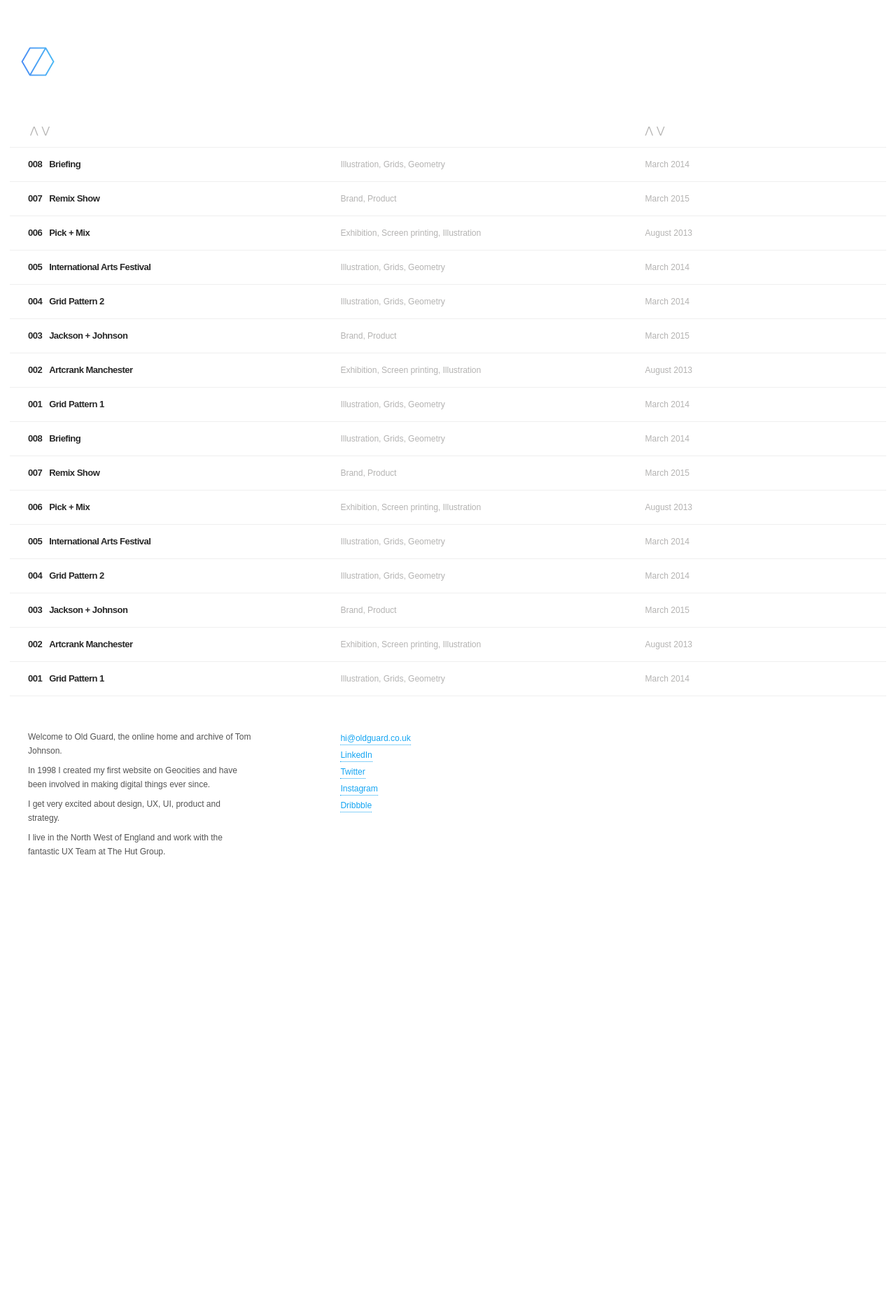
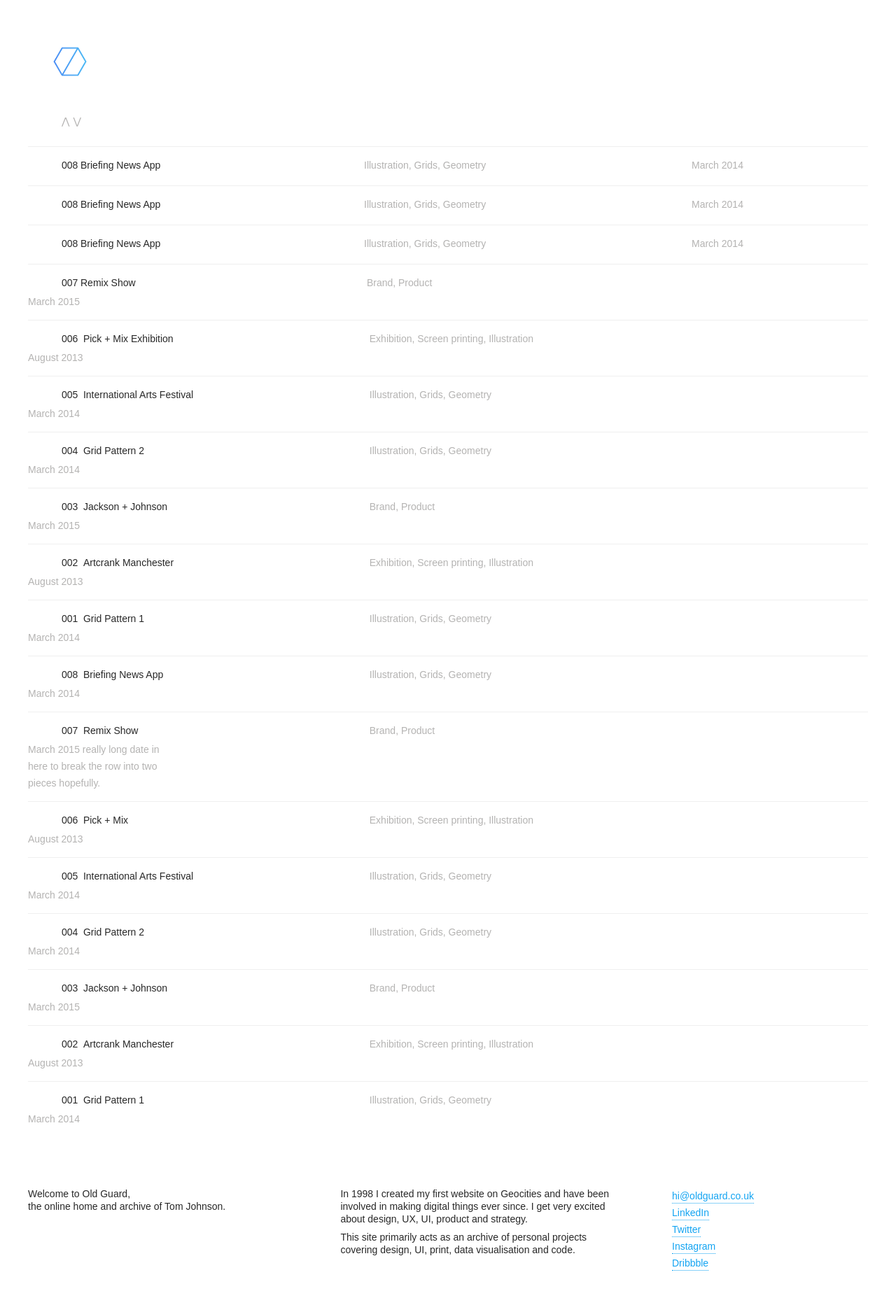
Before and after one commit to TomOldGuard/OldGuard, a PHP site: page / in a window 1280 px wide. Shown: the whole page at 70% size. Before the commit the page ends 1224 px from the top, so only its background shows below. Run offline with PHP 8.4, Linux system fonts and the light colour scheme; some libraries are stand-ins or nearby versions; some web fonts are replaced.

Commit message:
Progress
I think

```diff
--- a/css/freestylin.css
+++ b/css/freestylin.css
@@ -1,129 +1,27 @@
 *, img, body{ margin: 0; padding: 0; border: 0; }
 
 body{
-	font-family: sans-serif;
+	font-family: 'Realtime-Regular', sans-serif;
 	color: #B4B3B2;
 	overflow-x: hidden;
-	line-height: 24px;
-	font-size: 12px;
+	line-height: 16px;
+	font-size: 13px;
 }
 
-header{
-	width: 100%;
-	padding: 64px 0 42px 0;
+/* -------------------- type -------------------- */
+
+@font-face {
+    font-family: 'Realtime-Regular';
+    src: url('../fonts/realtime.eot');
+    src: url('../fonts/realtime.eot?#iefix') format('embedded-opentype'),
+         url('../fonts/realtime.woff2') format('woff2'),
+         url('../fonts/realtime.woff') format('woff'),
+         url('../fonts/realtime.ttf') format('truetype'),
+         url('../fonts/realtime.svg#ywftsvg') format('svg');
+    font-weight: normal;
+    font-style: normal;
 }
 
-header, .row, .about{
-	max-width: 1200px;
-	margin: 0 auto;
-}
-
-.logo{
-	width: 48px;
-	opacity: 0.75;
-	margin-left: -10px;
-	padding: 0 0 0 0%;
-}
-
-.controls{
-	border-bottom: 1px solid #efefef;
-	background-color: yellow;
-
-}
-.row{
-	border-bottom: 1px solid #efefef;
-    padding: 12px 2%;
-}
-
-.bold{
-	color: #282828;
-	font-weight: bold;
-	letter-spacing: -0.04em;
-	text-transform: capitalize;
-	font-size: 13px;
-	text-rendering: optimizelegibility;
-}
-
-.title-sort{
-	font-size: 14px;
-	position: absolute;
-}
-
-.date-sort{
-	left: 72%;
-	font-size: 14px;
-	position: absolute;
-}
-
-.row a{
-	margin-right: 5px;
-	color: #B4B3B2;
-}
-
-.tags{
-	left: 38%;
-	position: absolute;
-}
-
-.date{
-	left: 72%;
-	position: absolute;
-}
-
-.title{
-	padding: 0 0 0 10px;
-	position: absolute;
-}
-
-.intro{
-	line-height: 20px;
-	position: absolute;
-	width: 25%;
-	padding: 48px 4% 48px 0;
-}
-
-.intro p{
-	color: #545454;
-	padding-bottom: 8px;
-}
-
-.social{
-	left: 38%;
-	position: absolute;
-	padding: 48px 2% 48px 0;
-}
-
-.social ul{
-	list-style-type: none;
-}
-
-/*
-.line-one{
-	border-right:1px solid #efefef;
-	height: 100%;
-	width: 0;
-	left: 25%;
-	position: absolute;
-}
-
-.line-two{
-	border-right: 1px solid #efefef;
-	height: 100%;
-	width: 0;
-	left: 50%;
-	position: absolute;
-}
-
-.line-three{
-	border-right: 1px solid #efefef;
-	height: 100%;
-	width: 0;
-	left: 75%;
-	position: absolute;
-}
-*/
-
-/*type*/
 h1{
 	color: #1a1a1a;
 	font-size: 20px;
@@ -132,21 +30,7 @@ h1{
 	line-height: 24px;
 }
 
-h1 i{
-	color: #13A4F2;
-}
-
-h2{
-	font-family: 'Arimo', Arial, Helvetica, Verdana;
-	letter-spacing: 1.5px;
-	font-size: 14px;
-	letter-spacing: 2px;
-	font-weight: normal;
-	text-transform: uppercase;
-	margin: 24px 0px 24px 0px;
-}
-
-/*links*/
+/* -------------------- links -------------------- */
 
 a:active{ outline: none; }
 a:focus{ -moz-outline-style: none; outline-style: none; }
@@ -168,7 +52,7 @@ h2 a:link, h2 a:visited{
 	padding-bottom: 2px;
 }
 
-a:link, a:visited{
+a:link, a:visited, .row, .title, .number{
 	text-decoration: none;
 	-webkit-transition: all 0.25s ease;
 	-moz-transition: all 0.25s ease;
@@ -181,13 +65,209 @@ p a:hover, ul a:hover, h2 a:hover{
 	color: #aaaaaa;
 }
 
-/*text highlighting*/
+/* -------------------- header -------------------- */
+
+header{
+	width: 100%;
+	padding: 34px 0 0 0;
+}
+
+header, .row, .about, .controls{
+	max-width: 1200px;
+	margin: 0 auto;
+}
+
+.logo{
+	width: 48px;
+	opacity: 0.75;
+}
+
+/* -------------------- table -------------------- */
+
+.controls{
+	margin-bottom: 24px;
+}
+
+.title-sort{
+	position: absolute;
+	right: 5%;
+	margin-right: 5px;
+	color: #B4B3B2;
+}
+
+.controls a{
+	margin-right: 5px;
+	color: #B4B3B2;
+}
+
+.title{
+	text-transform: capitalize;
+	text-rendering: optimizelegibility;
+	color: #282828;
+}
+
+.number{
+	color: #282828;
+}
+
+.tags{
+	display: block;
+	left: 150px;
+	padding: 0 0 0 25px;
+}
+
+.date{
+	display: block;
+	padding: 0 0 0 25px;
+}
+
+.row{
+	border-top: 1px solid #efefef;
+    padding: 14px 0;
+    display: block;
+}
+
+.row:link, .row:visited{
+	color: #B4B3B2;
+}
+
+/* -------------------- footer -------------------- */
+
+.about{
+	padding: 24px 0;
+}
+
+.intro{
+	padding: 0px 4% 16px 4%;
+}
+
+.intro p{
+	color: #282828;
+	padding-bottom: 8px;
+}
+
+.blurb{
+	padding: 0px 4% 16px 4%;
+}
+
+.blurb p{
+	color: #282828	;
+	padding-bottom: 8px;
+}
+
+.social{
+	padding: 0px 4% 24px 4%;
+}
+
+.social ul{
+	list-style-type: none;
+}
+
+/* -------------------- text highlighting -------------------- */
+
 ::selection{ background: #E8E8E8; color: #13A4F2; } /* Safari */
 ::-moz-selection{ background: #E8E8E8; color: #13A4F2; } /* Firefox */
 
-/*media queries*/
+/* -------------------- media queries -------------------- */
 
 @media screen and (min-width: 500px) {
 
+body{
+	line-height: 24px;
+	font-size: 14px;
+}
+
+/* -------------------- header -------------------- */
+
+header{
+	width: 100%;
+	padding: 64px 0 42px 0;
+}
+
+.logo{
+	width: 48px;
+	opacity: 0.75;
+	margin-left: 3%;
+}
+
+/* -------------------- table -------------------- */
+
+.controls{
+	position: relative;
+}
+
+.title-sort{
+	position: absolute;
+	left: 4%;
+}
+
+.number{
+	padding-bottom: 2px;
+	border-bottom: 1px dotted #fff;
+	margin-left: 4%;
+	width: 2.25%;
+	display: inline-block;
+}
+
+.title{
+	padding: 0 0 2px 0px;
+	border-bottom: 1px dotted #fff;
+	width: 29.75%;
+	margin-right: 4%;
+	display: inline-block;
+}
+
+.tags{
+	display: inline-block;
+	padding: 0;
+	width: 35%;
+	margin-right: 4%;
+}
+
+.date{
+
+	display: inline;
+	padding: 0;
+	width: 17%;
+	margin-right: 4%;
+	display: inline-block;
+}
+
+.row:hover{
+	color: #282828;
+}
+
+.row:hover > .title {
+	color: #282828;
+	border-bottom: 1px dotted #282828;
+}
+
+.row:hover > .number {
+	color: #282828;
+	border-bottom: 1px dotted #282828;
+}
+
+/* -------------------- footer -------------------- */
+
+.intro{
+	line-height: 18px;
+	position: absolute;
+	width: 26%;
+	padding: 48px 4% 48px 0;
+}
+
+.blurb{
+	line-height: 18px;
+	position: absolute;
+	left: 38%;
+	width: 30%;
+	padding: 48px 4% 48px 0;
+}
+
+.social{
+	left: 75%;
+	position: absolute;
+	padding: 48px 2% 48px 0;
+}
 
 }
--- a/index.html
+++ b/index.html
@@ -21,7 +21,6 @@
     <link rel="apple-touch-icon" sizes="152x152" href="touch-icon-ipad-retina.png">
 
     <link rel="stylesheet" href="css/freestylin.css" type="text/css" media="screen" />
-    <link rel='stylesheet' type='text/css' href='http://fonts.googleapis.com/css?family=Arimo&subset=latin' />
 
     <script type="text/javascript">
       var _gaq = _gaq || [];
@@ -44,119 +43,122 @@
     <header>
         <img src="images/logo.png"/ class="logo">
     </header>
-    <div class="row">
+    <div class="controls">
+      <span class="title-sort"><a href="">⋀</a><a href="">⋁</a></span>
       <span class="bold">&nbsp;</span>
-      <span class="title-sort"><a href="">⋀</a><a href="">⋁</a></span>
-      <span class="date-sort"><a href="">⋀</a><a href="">⋁</a></span>
     </div>
-    <div class="row">
-      <span class="bold">008</span>
-      <span class="bold title">Briefing</span>
+    <a class="row" href="#">
+      <span class="number">008
+      </span><span class="title">Briefing news app
+      </span><span class="tags">Illustration, Grids, Geometry
+      </span><span class="date">March 2014</span>
+    </a>
+    <a class="row" href="#">
+      <span class="number">008</span><span class="title">Briefing news app</span><span class="tags">Illustration, Grids, Geometry</span><span class="date">March 2014</span>
+    </a>
+    <a class="row" href="#">
+      <span class="number">008</span><span class="title">Briefing news app</span><span class="tags">Illustration, Grids, Geometry</span><span class="date">March 2014</span>
+    </a>
+    <a class="row" href="#">
+      <span class="number">007</span><span class="title">Remix Show</span>
+      <span class="tags">Brand, Product</span>
+      <span class="date">March 2015</span>
+    </a>
+    <a class="row" href="#">
+      <span class="number">006</span>
+      <span class="title">Pick + Mix Exhibition</span>
+      <span class="tags">Exhibition, Screen printing, Illustration</span>
+      <span class="date">August 2013</span>
+    </a>
+    <a class="row" href="#">
+      <span class="number">005</span>
+      <span class="title">International Arts Festival</span>
       <span class="tags">Illustration, Grids, Geometry</span>
       <span class="date">March 2014</span>
-    </div>
-    <div class="row">
-      <span class="bold">007</span>
-      <span class="bold title">Remix Show</span>
+    </a>
+    <a class="row" href="#">
+      <span class="number">004</span>
+      <span class="title">Grid pattern 2</span>
+      <span class="tags">Illustration, Grids, Geometry</span>
+      <span class="date">March 2014</span>
+    </a>
+    <a class="row" href="#">
+      <span class="number">003</span>
+      <span class="title">Jackson + Johnson</span>
       <span class="tags">Brand, Product</span>
       <span class="date">March 2015</span>
-    </div>
-    <div class="row">
-      <span class="bold">006</span>
-      <span class="bold title">Pick + Mix</span>
+    </a>
+    <a class="row" href="#">
+      <span class="number">002</span>
+      <span class="title">Artcrank Manchester</span>
       <span class="tags">Exhibition, Screen printing, Illustration</span>
       <span class="date">August 2013</span>
-    </div>
-    <div class="row">
-      <span class="bold">005</span>
-      <span class="bold title">International Arts Festival</span>
+    </a>
+    <a class="row" href="#">
+      <span class="number">001</span>
+      <span class="title">Grid pattern 1</span>
       <span class="tags">Illustration, Grids, Geometry</span>
       <span class="date">March 2014</span>
-    </div>
-    <div class="row">
-      <span class="bold">004</span>
-      <span class="bold title">Grid pattern 2</span>
+    </a>
+    <a class="row" href="#">
+      <span class="number">008</span>
+      <span class="title">Briefing news app</span>
       <span class="tags">Illustration, Grids, Geometry</span>
       <span class="date">March 2014</span>
-    </div>
-    <div class="row">
-      <span class="bold">003</span>
-      <span class="bold title">Jackson + Johnson</span>
+    </a>
+    <a class="row" href="#">
+      <span class="number">007</span>
+      <span class="title">Remix Show</span>
+      <span class="tags">Brand, Product</span>
+      <span class="date">March 2015 really long date in here to break the row into two pieces hopefully.</span>
+    </a>
+    <a class="row" href="#">
+      <span class="number">006</span>
+      <span class="title">Pick + Mix</span>
+      <span class="tags">Exhibition, Screen printing, Illustration</span>
+      <span class="date">August 2013</span>
+    </a>
+    <a class="row" href="#">
+      <span class="number">005</span>
+      <span class="title">International Arts Festival</span>
+      <span class="tags">Illustration, Grids, Geometry</span>
+      <span class="date">March 2014</span>
+    </a>
+    <a class="row" href="#">
+      <span class="number">004</span>
+      <span class="title">Grid pattern 2</span>
+      <span class="tags">Illustration, Grids, Geometry</span>
+      <span class="date">March 2014</span>
+    </a>
+    <a class="row" href="#">
+      <span class="number">003</span>
+      <span class="title">Jackson + Johnson</span>
       <span class="tags">Brand, Product</span>
       <span class="date">March 2015</span>
-    </div>
-    <div class="row">
-      <span class="bold">002</span>
-      <span class="bold title">Artcrank Manchester</span>
+    </a>
+    <a class="row" href="#">
+      <span class="number">002</span>
+      <span class="title">Artcrank Manchester</span>
       <span class="tags">Exhibition, Screen printing, Illustration</span>
       <span class="date">August 2013</span>
-    </div>
-    <div class="row">
-      <span class="bold">001</span>
-      <span class="bold title">Grid pattern 1</span>
+    </a>
+    <a class="row" href="#">
+      <span class="number">001</span>
+      <span class="title">Grid pattern 1</span>
       <span class="tags">Illustration, Grids, Geometry</span>
       <span class="date">March 2014</span>
-    </div>
-
-
-    <div class="row">
-      <span class="bold">008</span>
-      <span class="bold title">Briefing</span>
-      <span class="tags">Illustration, Grids, Geometry</span>
-      <span class="date">March 2014</span>
-    </div>
-    <div class="row">
-      <span class="bold">007</span>
-      <span class="bold title">Remix Show</span>
-      <span class="tags">Brand, Product</span>
-      <span class="date">March 2015</span>
-    </div>
-    <div class="row">
-      <span class="bold">006</span>
-      <span class="bold title">Pick + Mix</span>
-      <span class="tags">Exhibition, Screen printing, Illustration</span>
-      <span class="date">August 2013</span>
-    </div>
-    <div class="row">
-      <span class="bold">005</span>
-      <span class="bold title">International Arts Festival</span>
-      <span class="tags">Illustration, Grids, Geometry</span>
-      <span class="date">March 2014</span>
-    </div>
-    <div class="row">
-      <span class="bold">004</span>
-      <span class="bold title">Grid pattern 2</span>
-      <span class="tags">Illustration, Grids, Geometry</span>
-      <span class="date">March 2014</span>
-    </div>
-    <div class="row">
-      <span class="bold">003</span>
-      <span class="bold title">Jackson + Johnson</span>
-      <span class="tags">Brand, Product</span>
-      <span class="date">March 2015</span>
-    </div>
-    <div class="row">
-      <span class="bold">002</span>
-      <span class="bold title">Artcrank Manchester</span>
-      <span class="tags">Exhibition, Screen printing, Illustration</span>
-      <span class="date">August 2013</span>
-    </div>
-    <div class="row">
-      <span class="bold">001</span>
-      <span class="bold title">Grid pattern 1</span>
-      <span class="tags">Illustration, Grids, Geometry</span>
-      <span class="date">March 2014</span>
-    </div>
+    </a>
     <div class="about">
       <section class="intro">
-        <p>Welcome to Old Guard, the online home and archive of Tom Johnson.</p>
-        <p>In 1998 I created my first website on Geocities and have been involved in making digital things ever since.</p>
-        <p>I get very excited about design, UX, UI, product and strategy.</p>
-        <p>I live in the North West of England and work with the fantastic UX Team at The Hut Group.</p>
+        <p>Welcome to Old Guard, <br/>the online home and archive of Tom Johnson.</p>
+      </section>
+      <section class="blurb">
+        <p>In 1998 I created my first website on Geocities and have been involved in making digital things ever since. I get very excited about design, UX, UI, product and strategy.</p>
+        <p>This site primarily acts as an archive of personal projects covering design, UI, print, data visualisation and code.</p>
       </section>
       <section class="social">
         <ul>
-          <li><a id="email">######@oldguard.co.uk</a></li>
+          <li><a id="email" href="#">Email</a></li>
           <li><a href="http://www.linkedin.com/in/johnsontom" title="LinkedIn profile">LinkedIn</a></li>
           <li><a href="http://twitter.com/oldguard" title="Old Guard Twitter profile">Twitter</a></li>
           <li><a href="http://instagram.com/oldguard" title="Old Guard Instagram profile">Instagram</a></li>
```
